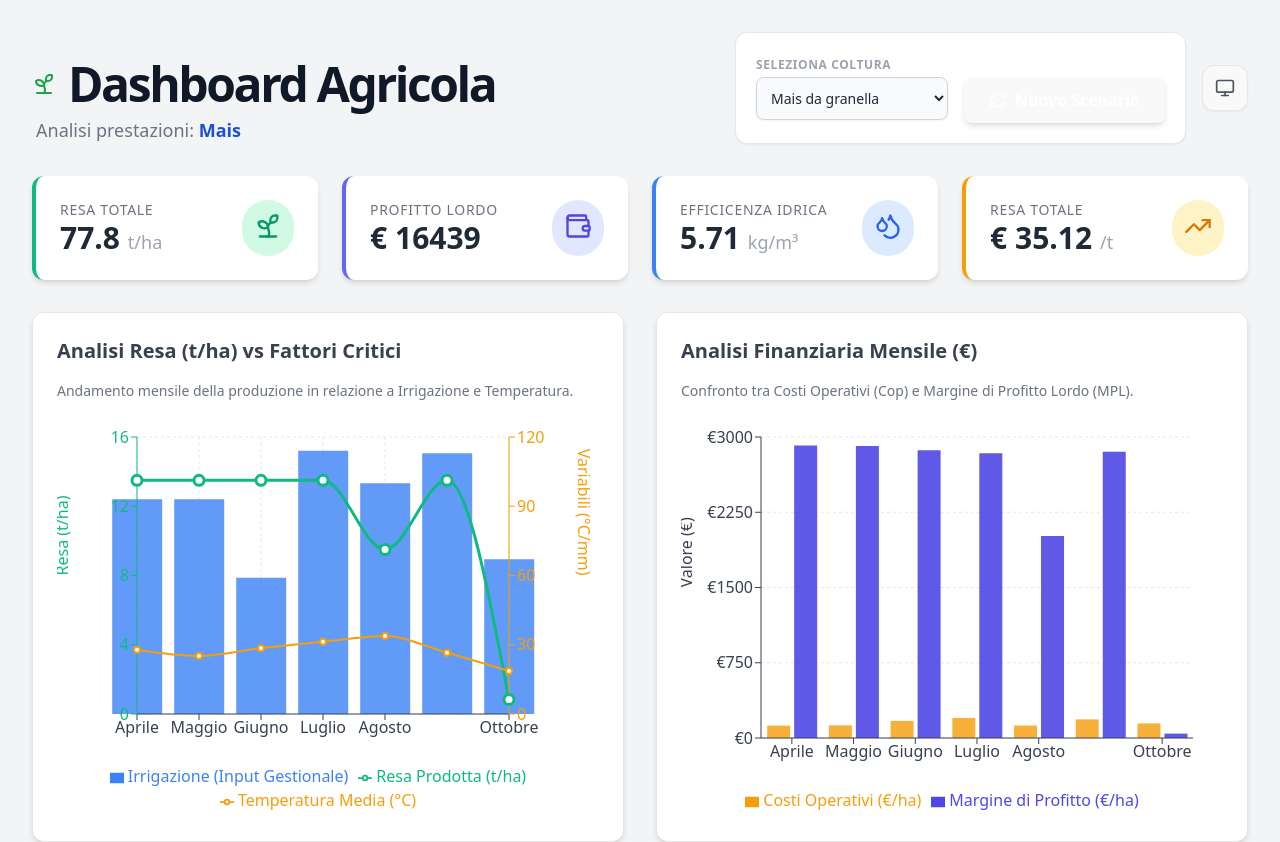
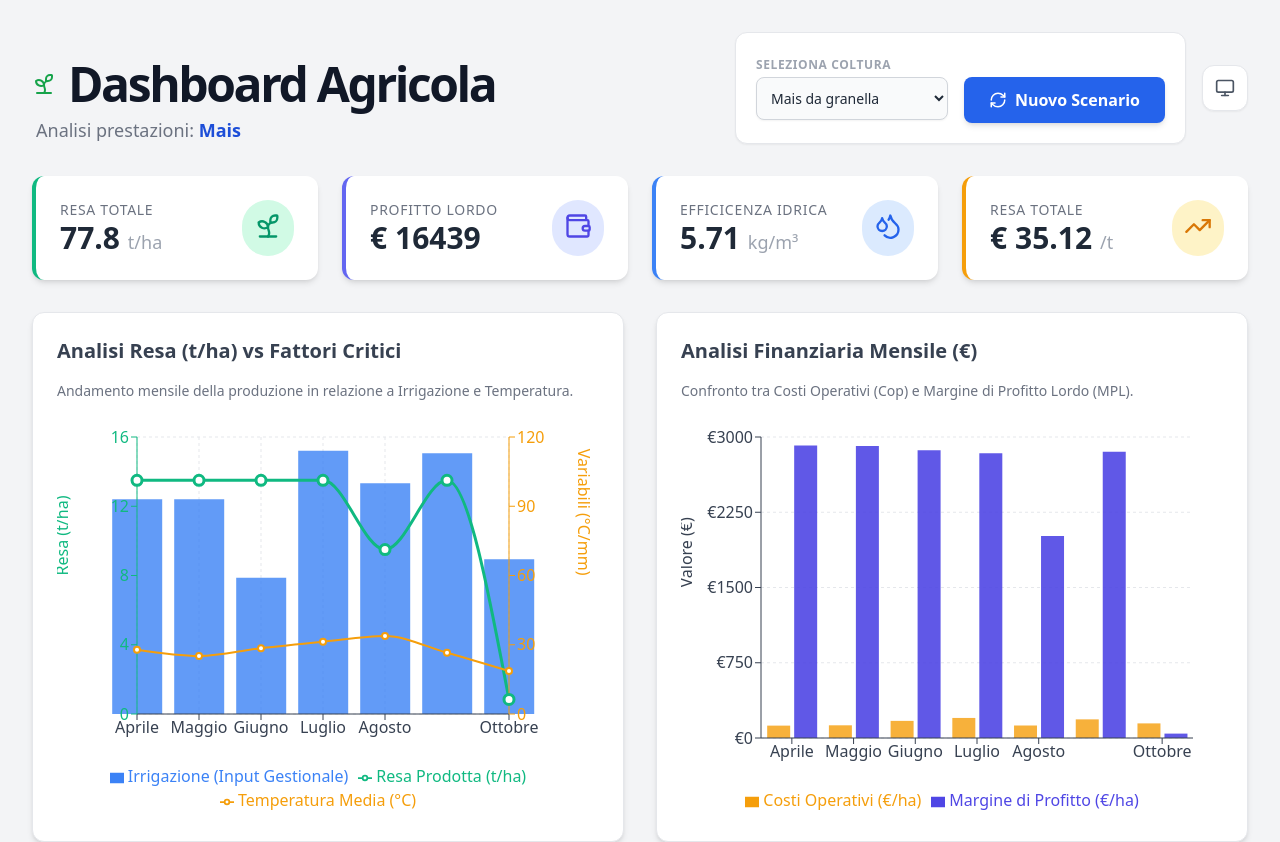
Before and after one commit to Gio98c/AgriDash, a React (Vite) app: page / in a window 1280 px wide. Shown: the top 842 px of the page. Built offline with nearby package versions, Linux system fonts and the light colour scheme.

Commit message:
update dark mode with delete vanilla css to tilewind brain

```diff
--- a/src/index.css
+++ b/src/index.css
@@ -2,6 +2,7 @@
 @tailwind components;
 @tailwind utilities;
 
+@layer base {
   :root {
     font-family: system-ui, Avenir, Helvetica, Arial, sans-serif;
     line-height: 1.5;
@@ -50,7 +51,8 @@ button {
     font-size: 1em;
     font-weight: 500;
     font-family: inherit;
-  background-color: #1a1a1a;
+    /* Default to Light Mode background (low specificity) */
+    background-color: #f9f9f9;
     cursor: pointer;
     transition: border-color 0.25s;
   }
@@ -62,7 +64,8 @@ button:focus-visible {
     outline: 4px auto -webkit-focus-ring-color;
   }
 
-/* Light mode overrides for default buttons when dark class is NOT present */
-:root:not(.dark) button {
-  background-color: #f9f9f9;
+  /* Dark mode override using :where() to keep specificity low (0,0,1) */
+  :where(.dark) button {
+    background-color: #111827;
   }
+}
```
Lines whose indentation alone changed are shown as unchanged.
